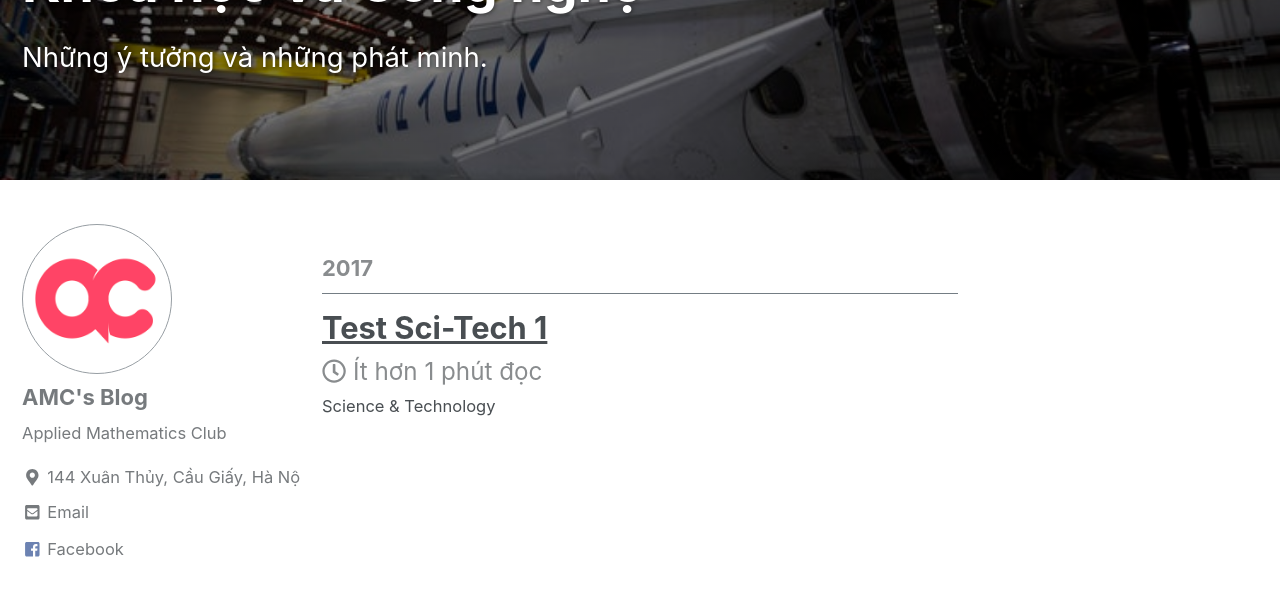
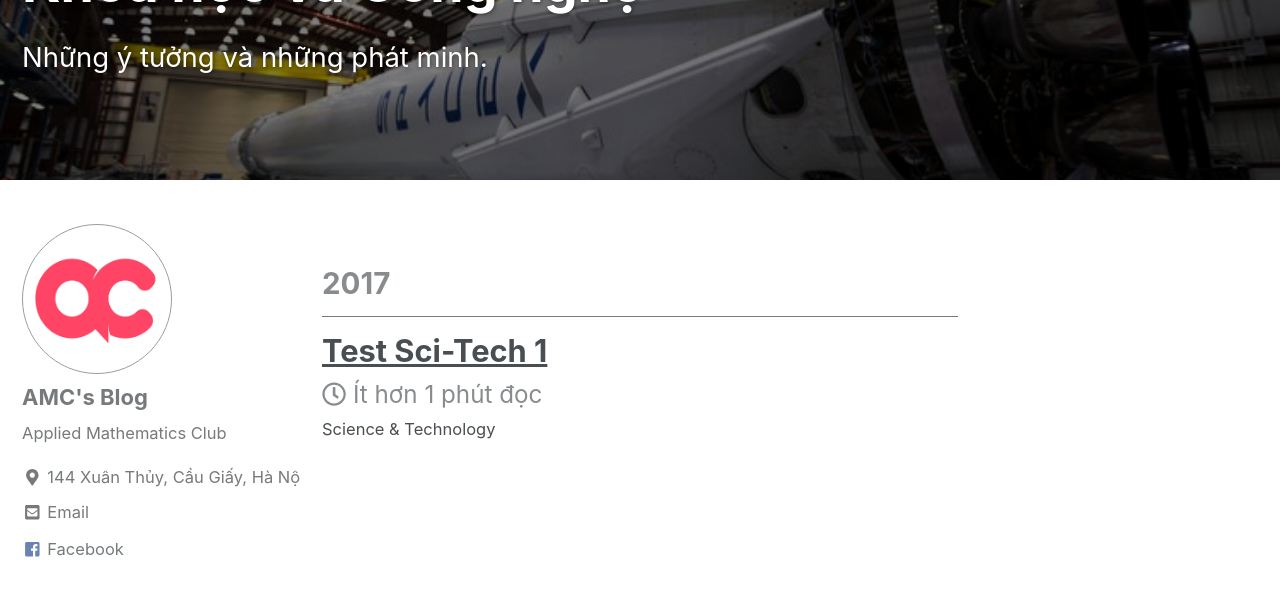
Before and after one commit to amcblog/testvon.github.io, a Jekyll site: the page built from _pages/sci-tech.html, in a window 1280 px wide and 900 px high, scrolled down 210 px. Shown: the top 596 px of the window. Built offline with Jekyll 4.4.1, drawn with Linux system fonts in a browser that asks for light colours; nearby versions of some CDN libraries.

Commit message:
Update _archive.scss

```diff
--- a/_sass/minimal-mistakes/_archive.scss
+++ b/_sass/minimal-mistakes/_archive.scss
@@ -20,7 +20,7 @@
 .archive__subtitle {
   margin: 1.414em 0 0;
   padding-bottom: 0.5em;
-  font-size: $type-size-5;
+  font-size: 1.34em;
   color: $muted-text-color;
   border-bottom: 1px solid $border-color;
 
```
